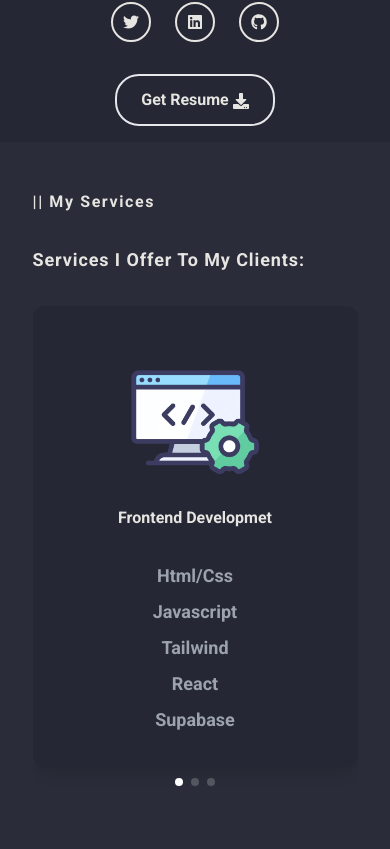
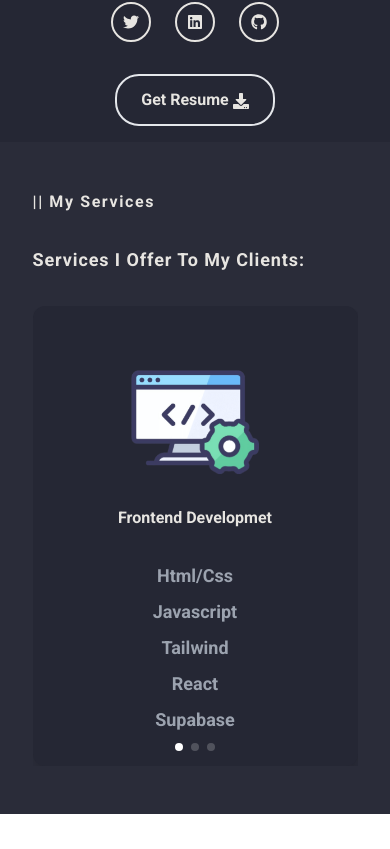
Before and after one commit to salv20/Portfolio, a React (Vite) app: page / in a window 390 px wide. Shown: the part 697-1546 px from the top of the page. After the commit the page ends 1511 px from the top, so only its background shows below. Built offline with nearby package versions, Linux system fonts and the light colour scheme.

Commit message:
effectivecreative swiper effect

```diff
--- a/src/components/Mainbody/Services.jsx
+++ b/src/components/Mainbody/Services.jsx
@@ -1,7 +1,8 @@
 import 'swiper/css';
 import 'swiper/css/pagination';
-import { Pagination } from 'swiper/modules'
+import { Pagination, EffectCreative } from 'swiper/modules'
 import { Swiper, SwiperSlide } from 'swiper/react';
+
 const images = ['/web-dev.png', '/teach.png', '/backend-dev.png']
 const role = ['frontend developmet', 'coaching and mentorship', 'baas']
 const tools = [
@@ -22,8 +23,19 @@ const Services = () => {
                     pagination={{
                         clickable: true,
                     }}
-                    modules={[Pagination]}
-                    className="mySwiper md:hidden"
+                    effect={'creative'}
+                    creativeEffect={{
+                        prev: {
+                            shadow: true,
+                            translate: [0, 0, -500],
+                        },
+                        next: {
+                            shadow: true,
+                            translate: ['100%', 0, 0],
+                        },
+                    }}
+                    modules={[Pagination, EffectCreative]}
+                    className="md:hidden"
                 >
                     {
                         images.map((imgs, index) => (
@@ -46,7 +58,9 @@ const Services = () => {
                         ))
                     }
                 </Swiper>
+
                 {/* TWO SLIDES PER VIEW */}
+
                 <Swiper
                     slidesPerView={2}
                     spaceBetween={60}
@@ -54,7 +68,7 @@ const Services = () => {
                         clickable: true,
                     }}
                     modules={[Pagination]}
-                    className="mySwiper hidden md:block lg:hidden"
+                    className="hidden md:block lg:hidden"
                 >
                     {
                         images.map((imgs, index) => (
@@ -79,6 +93,7 @@ const Services = () => {
                 </Swiper>
 
                 {/* THREE SLIDES PER VIEW */}
+
                 <Swiper
                     slidesPerView={3}
                     spaceBetween={60}
@@ -86,7 +101,7 @@ const Services = () => {
                         clickable: true,
                     }}
                     modules={[Pagination]}
-                    className="mySwiper hidden lg:block"
+                    className="hidden lg:block"
                 >
                     {
                         images.map((imgs, index) => (
--- a/src/index.css
+++ b/src/index.css
@@ -124,7 +124,3 @@ body {
     position: relative;
     margin-top: 200px;
 }
-
-.swiper {
-    padding-bottom: 35px;
-}
```
